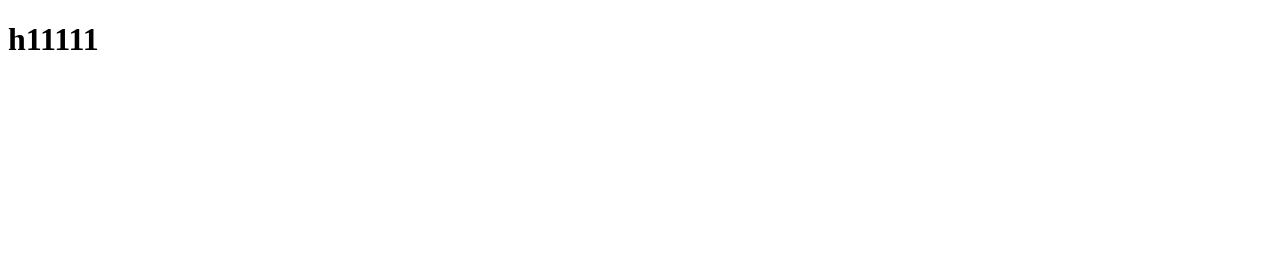
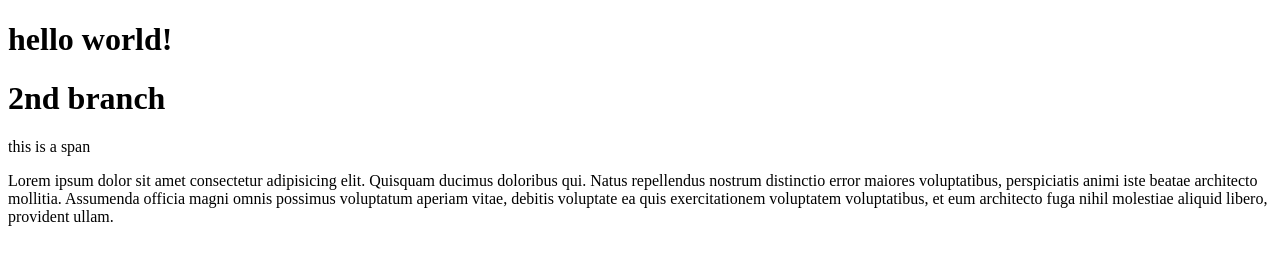
Before and after one commit to areensheikh617-cloud/3rd, a plain HTML site: page index.html in a window 1280 px wide. Drawn offline with Linux system fonts and the light colour scheme.

Commit message:
hwllo world

```diff
--- a/index.html
+++ b/index.html
@@ -5,11 +5,15 @@
     <meta name="viewport" content="width=device-width, initial-scale=1.0">
     <title>Document</title>
     <link rel="stylesheet" href="./style.css">
-
-
-<h1>h11111</h1>
 </head>
 <body>
-
+    <h1>hello world!</h1>
+    <h1>2nd branch</h1>
+    <div>
+        <span>this is a span</span>
+        <p>
+            Lorem ipsum dolor sit amet consectetur adipisicing elit. Quisquam ducimus doloribus qui. Natus repellendus nostrum distinctio error maiores voluptatibus, perspiciatis animi iste beatae architecto mollitia. Assumenda officia magni omnis possimus voluptatum aperiam vitae, debitis voluptate ea quis exercitationem voluptatem voluptatibus, et eum architecto fuga nihil molestiae aliquid libero, provident ullam.
+        </p>
+    </div>
 </body>
 </html>
```
